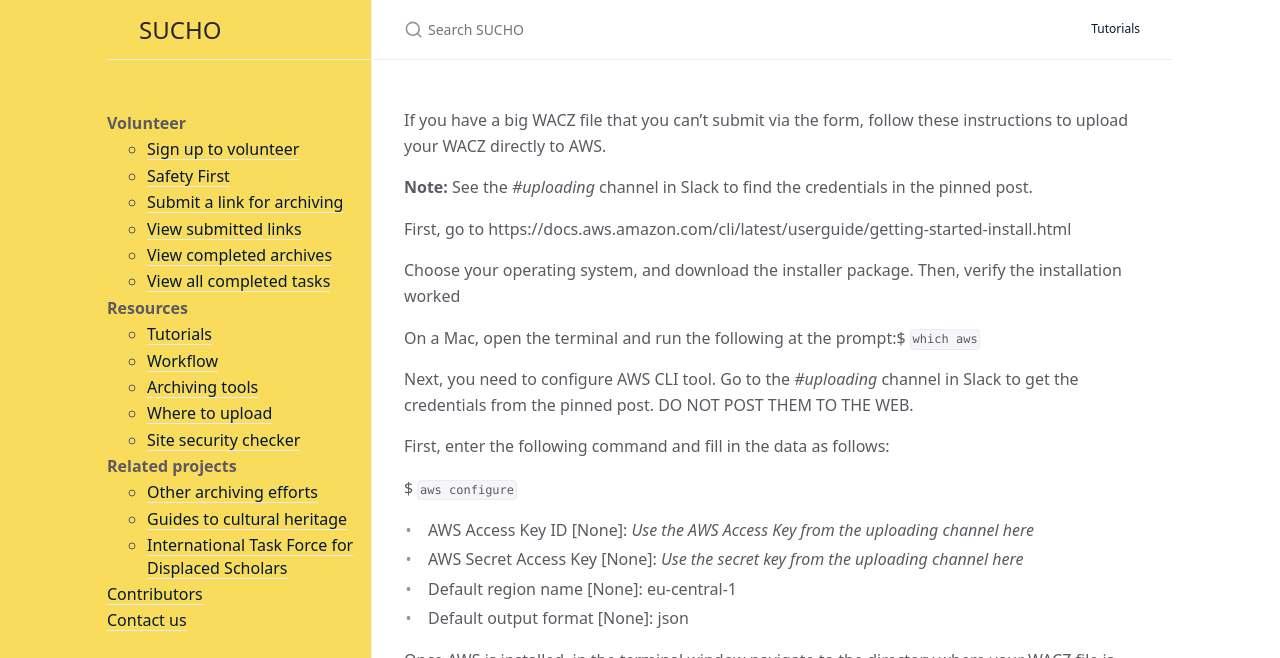
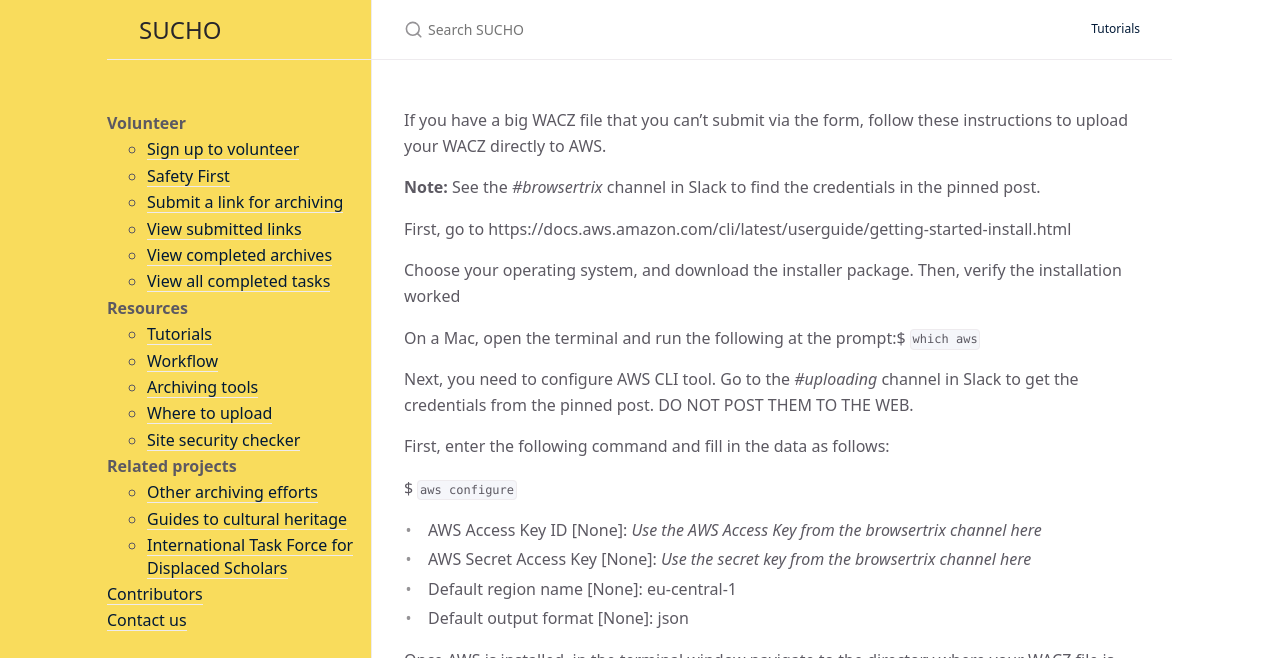
Before and after one commit to sucho-archiving/sucho-archiving.github.io, a Jekyll site: the page built from wacz-upload-aws.md, in a window 1280 px wide and 1071 px high. Shown: the top 658 px of the window. Built offline with Jekyll 4.4.1, drawn with Linux system fonts in a browser that asks for light colours.

Commit message:
Swapping browsertrix channel for uploading channel bc uploading got deleted

```diff
--- a/wacz-upload-aws.md
+++ b/wacz-upload-aws.md
@@ -6,7 +6,7 @@ title: Uploading WACZ to AWS
 
 If you have a big WACZ file that you can't submit via the form, follow these instructions to upload your WACZ directly to AWS.
 
-**Note:** See the *#uploading* channel in Slack to find the credentials in the pinned post.
+**Note:** See the *#browsertrix* channel in Slack to find the credentials in the pinned post.
 
 First, go to https://docs.aws.amazon.com/cli/latest/userguide/getting-started-install.html
 
@@ -20,8 +20,8 @@ First, enter the following command and fill in the data as follows:
 
 $ `aws configure`
 
-- AWS Access Key ID [None]: *Use the AWS Access Key from the uploading channel here*
-- AWS Secret Access Key [None]: *Use the secret key from the uploading channel here*
+- AWS Access Key ID [None]: *Use the AWS Access Key from the browsertrix channel here*
+- AWS Secret Access Key [None]: *Use the secret key from the browsertrix channel here*
 - Default region name [None]:  eu-central-1
 - Default output format [None]: json
 
```
